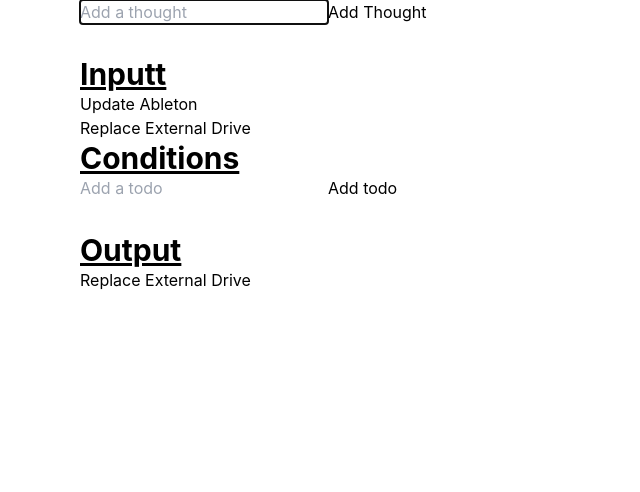
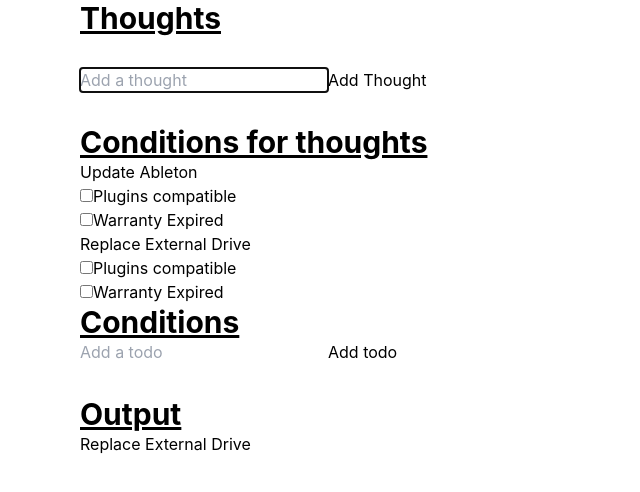
Before and after one commit to gps-tech/mind-plate, a React (Create React App) app: page / in a window 1280 px wide. Shown: the top 492 px of the page, without its empty margins (0-640 px from the left). Built offline with nearby package versions, Linux system fonts and the light colour scheme.

Commit message:
fixed crashing on todo condition flag

```diff
--- a/src/App.js
+++ b/src/App.js
@@ -1,6 +1,6 @@
 import React, { useState, useRef, useEffect } from "react";
 import "./App.css";
-import Input from "./components/Input";
+import Conditions from "./components/Conditions";
 import Output from "./components/Output";
 
 function App() {
@@ -61,6 +61,7 @@
 
   return (
     <div className="flex flex-col space-y-8 px-10 mx-10 text-left place-content-center border-black">
+      <h1 className="text-3xl font-bold underline">Thoughts</h1>
       <form className="todo-form" onSubmit={handleSubmit}>
         <input
           type="text"
@@ -73,7 +74,8 @@
         />
         <button className="thought-button">Add Thought</button>
       </form>
-      <Input thoughts={thoughts} setThoughts={setThoughts} />
+
+      <Conditions thoughts={thoughts} setThoughts={setThoughts} />
       <Output thoughts={thoughts} setThoughts={setThoughts} />
     </div>
   );
--- a/src/components/Check.js
+++ b/src/components/Check.js
@@ -2,8 +2,8 @@
 import Todo from "./Todo";
 import TodoForm from "./TodoForm";
 
-function Check() {
-  const [todos, setTodos] = useState([]);
+function Check(props) {
+  const { todos, setTodos } = props;
 
   const addTodo = (todo) => {
     // left makes sure there is text, right removes excess spaces
@@ -14,7 +14,7 @@
     const newTodos = [todo, ...todos];
 
     setTodos(newTodos);
-    console.log(todo, ...todos);
+    // console.log(todo, ...todos);
   };
 
   const updateTodo = (todoID, newValue) => {
@@ -47,12 +47,12 @@
     <div>
       <h1 className="text-3xl font-bold underline">Conditions</h1>
       <TodoForm onSubmit={addTodo} />
-      <Todo
+      {/* <Todo
         todos={todos}
         completeTodo={completeTodo}
         removeTodo={removeTodo}
         updateTodo={updateTodo}
-      />
+      /> */}
     </div>
   );
 }
--- /dev/null
+++ b/src/components/Conditions.js
@@ -0,0 +1,55 @@
+import React, { useState } from "react";
+import Check from "./Check";
+
+//This is the first container in terms of path.
+
+function Conditions(props) {
+  const [todos, setTodos] = useState([
+    {
+      text: "Plugins compatible",
+      done: false,
+      id: 1,
+    },
+    {
+      text: "Warranty Expired",
+      done: false,
+      id: 2,
+    },
+  ]);
+
+  const handleClick = (i) => {
+    setTodos((todos[i].done = true));
+  };
+
+  const handleSubmit = (e) => {
+    e.preventDefault();
+  };
+
+  return (
+    <div>
+      <div>
+        <h1 className="text-3xl font-bold underline border-black">
+          Conditions for thoughts
+        </h1>
+        <form className="todo-form" onSubmit={handleSubmit}>
+          <ul>
+            {props.thoughts.map((thought, i) => (
+              <div key={thought.id} className="thought">
+                {thought.content}
+                {todos.map((todo, i) => (
+                  <div key={todo.id} className="todo">
+                    <input type="checkbox" onClick={handleClick} />
+                    {todo.text}
+                  </div>
+                ))}
+              </div>
+            ))}
+          </ul>
+        </form>
+        <Check todos={todos} setTodos={setTodos} />
+      </div>
+    </div>
+  );
+}
+
+export default Conditions;
--- a/src/components/Input.js
+++ /dev/null
@@ -1,30 +0,0 @@
-import React from "react";
-import Check from "./Check";
-
-//This is the first container in terms of path.
-
-function Input(props) {
-  const handleSubmit = (e) => {
-    e.preventDefault();
-  };
-
-  return (
-    <div>
-      <div>
-        <h1 className="text-3xl font-bold underline border-black">Inputt</h1>
-        <form className="todo-form" onSubmit={handleSubmit}>
-          <ul>
-            {props.thoughts.map((thought, i) => (
-              <div key={thought.id} className="thought">
-                {thought.content}
-              </div>
-            ))}
-          </ul>
-        </form>
-        <Check thoughts={props.thoughts} setThoughts={props.setThoughts} />
-      </div>
-    </div>
-  );
-}
-
-export default Input;
--- a/src/components/Output.js
+++ b/src/components/Output.js
@@ -1,6 +1,4 @@
 import React from "react";
-
-// this gets updated depending on time passing, or a condition being checked off
 
 const checkClear = ({ content, isAllowed }) => {
   if (isAllowed) {
```
